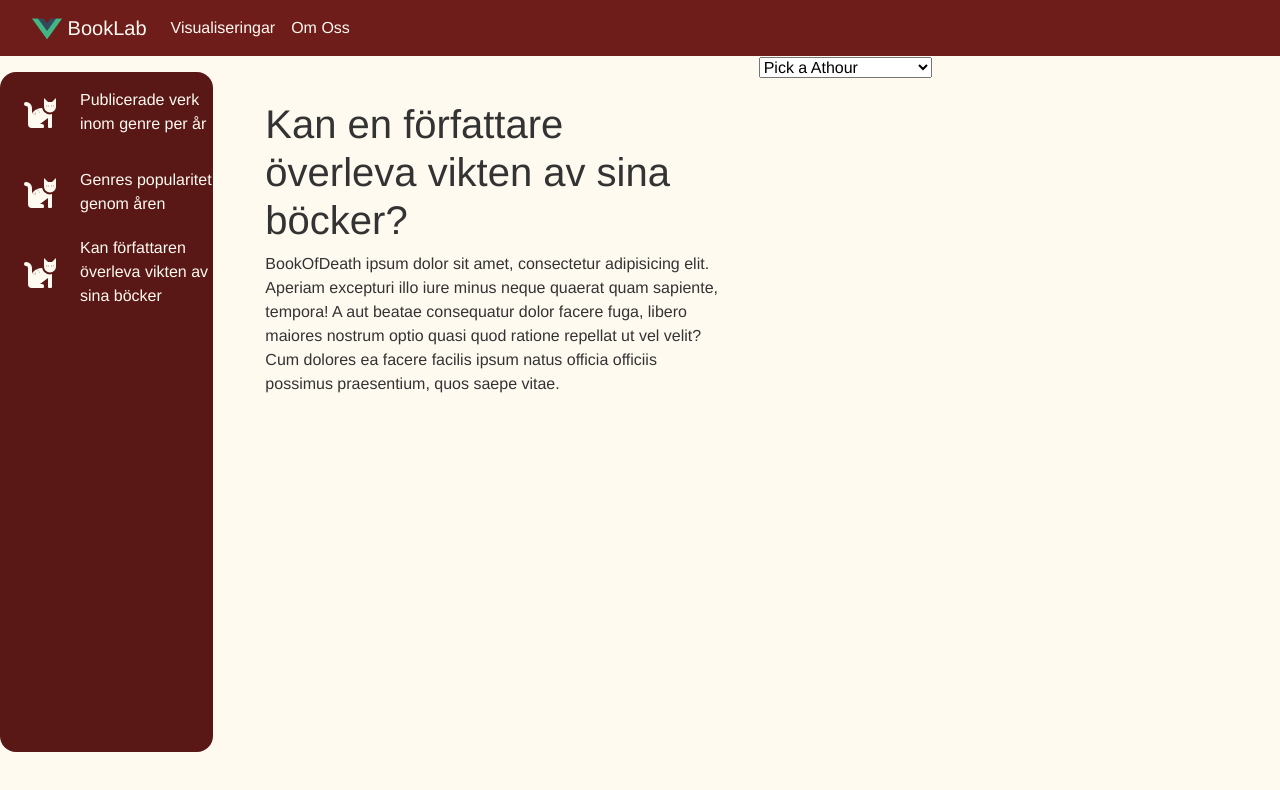
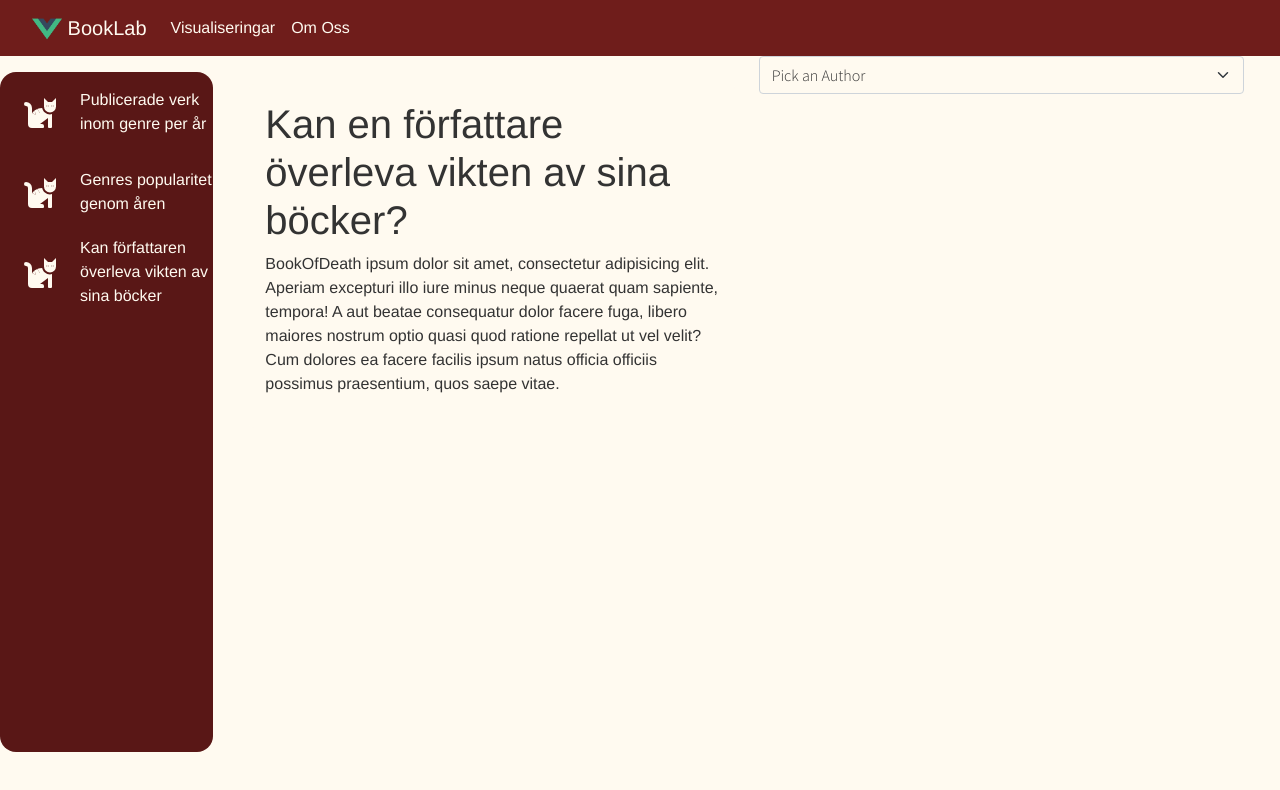
Before and after one commit to Rasber23/operation-ux, a Vue app: page /#/charts/BookOfDeath in a window 1280 px wide. Shown: the top 790 px of the page. Built offline with nearby package versions, Linux system fonts and the light colour scheme.

Commit message:
<feat> simple loading screen and styling Book of Death

```diff
--- a/src/components/BookOfDeath.vue
+++ b/src/components/BookOfDeath.vue
@@ -14,7 +14,7 @@
           </Facts>
         </div>
         <div class="col order-1 order-md-2">
-          <select v-model="selected" @change="clicked">
+          <select class="form-select selectStyle" v-model="selected" @change="clicked">
             <option :value="selected">{{ selected }}</option>
             <option>Gustave Flaubert</option>
             <option>Leo Tolstoy</option>
@@ -25,6 +25,11 @@
             <option>Charles Dickens</option>
             <option>Anton Checkhov</option></select
           ><br />
+          <div v-if="!fetchReady" class="d-flex align-items-center justify-content-center layer">
+            <div class="spinner-border text-primary" role="status">
+              <span class="visually-hidden">Loading...</span>
+            </div>
+          </div>
           <div v-show="first" id="result">
             <div id="surviveCon" v-if="show">
               <img src="http://placekitten.com/400/400" alt="" />
@@ -61,9 +66,10 @@ export default {
       secToSurvive: 0,
       numberOfPublications: 0,
       isAlive: true,
-      selected: "Pick a Athour",
+      selected: "Pick an Author",
       show: true,
       first: false,
+      fetchReady: true,
     }
   },
   methods: {
@@ -72,10 +78,12 @@ export default {
     },
 
     async getData() {
+      this.fetchReady = false
       const apiResp = await fetch(`http://openlibrary.org/search.json?author=${this.selected}`)
       const apiData = await apiResp.json()
 
       this.calculateDeath(apiData.numFound)
+      this.fetchReady = true
     },
     calculateDeath(numberOfpublications) {
       console.log(numberOfpublications)
@@ -115,4 +123,18 @@ export default {
 </script>
 
 <style scoped>
+.selectStyle {
+  background-color: #fffaf0;
+  font-family: "Source Sans Pro", sans-serif;
+  font-size: 16px;
+  color: #333333;
+}
+
+.layer {
+  background-color: #fffaf0e5;
+  position: absolute;
+  z-index: 1;
+  width: 550px;
+  height: 340px;
+}
 </style>
```
